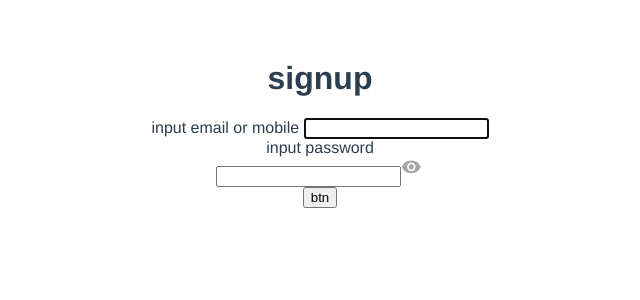
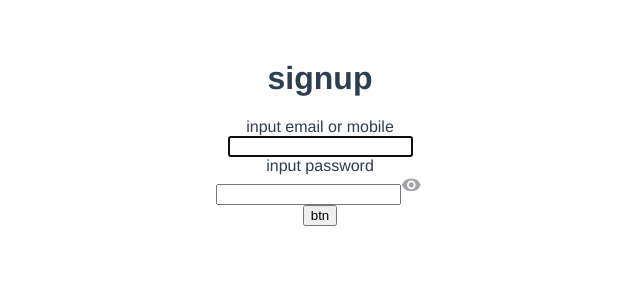
Before and after one commit to NikanV/SnappFood, a Vue app in the folder frontend/: page /signup in a window 1280 px wide. Shown: the top 300 px of the page, without its empty margins (320-960 px from the left). Built offline with nearby package versions, Linux system fonts and the light colour scheme.

Commit message:
login and signup pages improved

```diff
--- a/frontend/src/components/login.vue
+++ b/frontend/src/components/login.vue
@@ -9,6 +9,7 @@
             for="email-mobile-input">
           input email or mobile
         </label>
+        <div>
           <input
               id="email-mobile-input"
               v-model="username"
@@ -20,7 +21,7 @@
               autocomplete="email"
 
           />
-
+        </div>
         <p v-show="username.$dirty">
           <span v-if="!username.required">
             username required
--- a/frontend/src/components/signup.vue
+++ b/frontend/src/components/signup.vue
@@ -9,6 +9,7 @@
             for="email-mobile-input">
           input email or mobile
         </label>
+        <div>
           <input
               id="email-mobile-input"
               v-model="username"
@@ -21,13 +22,14 @@
               @focus="isUsernameFocus=true"
               @blur="isUsernameFocus=false"
           />
+        </div>
         <p v-show=" username.$dirty">
           <span v-if="!username.required">dirty username</span>
           <span v-if="!username.pattern">wrong pattern</span>
         </p>
         <ul v-show="showSuggests" class="position-absolute suggestion p-0" dir="ltr">
           <li v-for="(item,index) in emailArray" :key="index" @mousedown="setUsername(item)">
-            <span id="sp" class="text-subtitle">{{ emailUserPart }}</span>{{ item }}
+            <span id="sp">{{ emailUserPart }}</span>{{ item }}
           </li>
         </ul>
       </div>
--- a/frontend/src/plugins/routers.js
+++ b/frontend/src/plugins/routers.js
@@ -2,7 +2,8 @@ import {createRouter, createWebHistory} from "vue-router";
 import Home from "@/components/home.vue"
 import Signup from "@/components/signup"
 import Login from "@/components/login"
-import Profile from "@/components/profile";
+import Profile from "@/components/profile"
+import ForgotPassword from "@/components/forgotPassword"
 const routes = [
     {
         name:"HomePage",
@@ -18,7 +19,7 @@ const routes = [
         path:"/login"
     },{
         name:"ForgotPasswordPage",
-        component:Login,
+        component:ForgotPassword,
         path:"/forgot-password"
     },{
         name:"ProfilePage",
```
Lines whose indentation alone changed are shown as unchanged.
